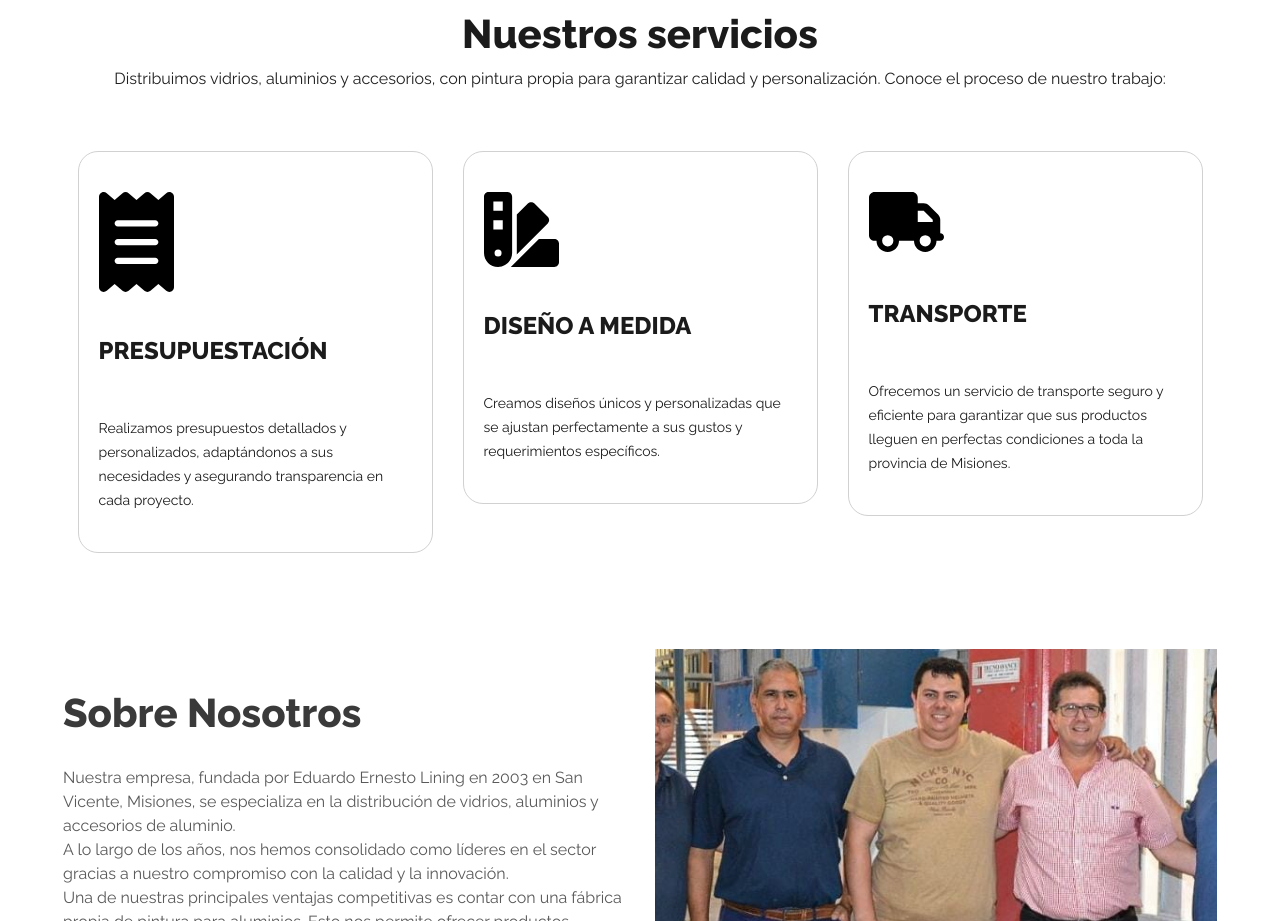
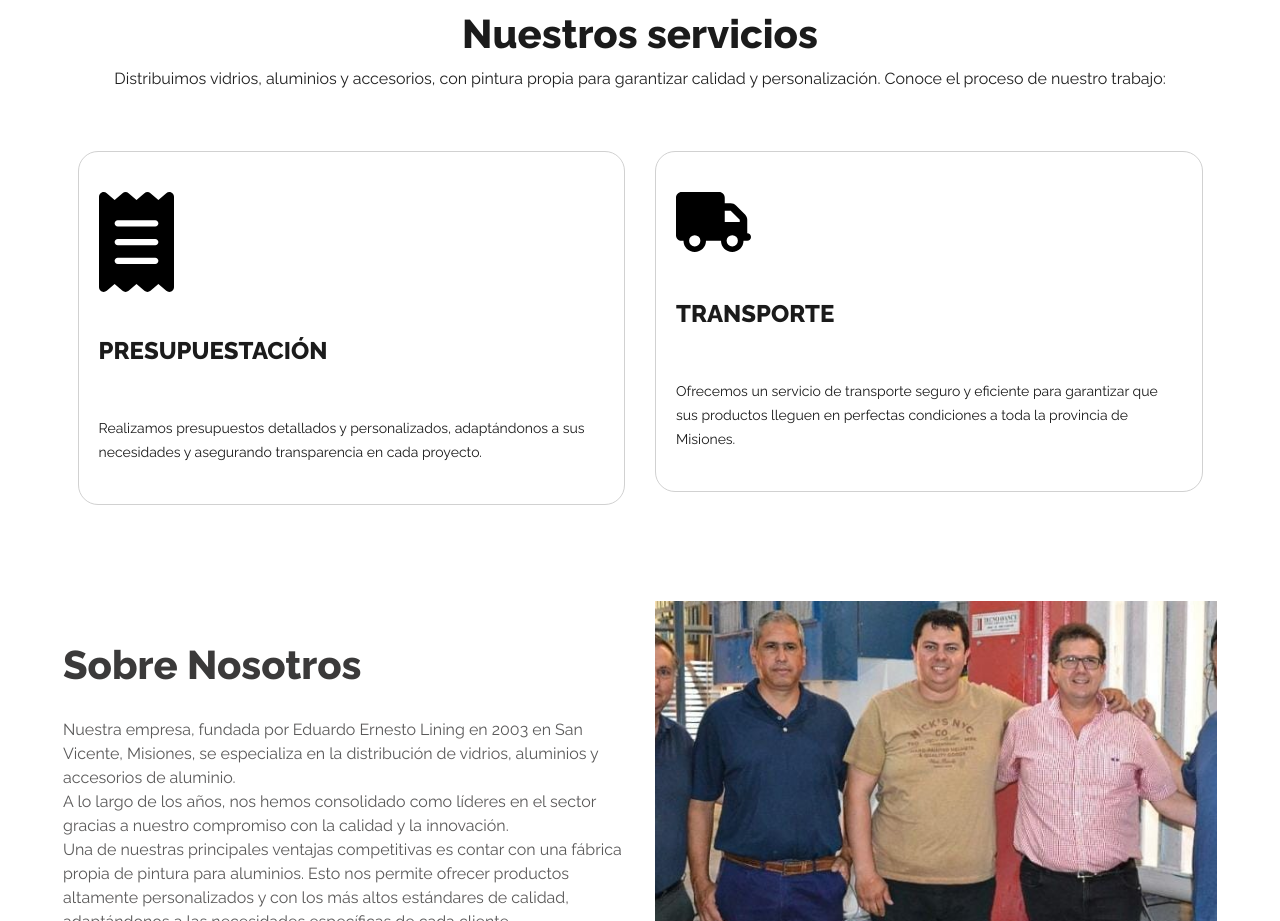
Before and after one commit to JuacCrack/Lining, a plain HTML site: page index.html in a window 1280 px wide. Shown: the part 880-1801 px from the top of the page. Drawn offline with nearby package versions, Linux system fonts and the light colour scheme.

Commit message:
delete service diseño a medida

```diff
--- a/index.html
+++ b/index.html
@@ -102,7 +102,7 @@
 
     <main>
       <!-- banner section start -->
-      <section style="height: 100vh">
+      <section style="height: 100vh" id="home">
         <figure style="height: 100%; width: 100%; position: relative">
           <img src="images/bg.webp" alt="" id="mainBg" />
         </figure>
@@ -153,7 +153,7 @@
           </div>
           <div class="services_section_2">
             <div class="row">
-              <div class="col-lg-4 col-sm-6">
+              <div class="col-lg-6 col-sm-6">
                 <article class="box_main">
                   <figure class="service_img">
                     <svg
@@ -174,7 +174,7 @@
                   <!-- <div class="readmore_bt"><a href="#">Read More</a></div> -->
                 </article>
               </div>
-              <div class="col-lg-4 col-sm-6">
+              <!-- <div class="col-lg-4 col-sm-6">
                 <article class="box_main">
                   <figure class="service_img">
                     <svg
@@ -191,10 +191,10 @@
                     Creamos diseños únicos y personalizadas que se ajustan
                     perfectamente a sus gustos y requerimientos específicos.
                   </p>
-                  <!-- <div class="readmore_bt"><a href="#">Read More</a></div> -->
+                  <div class="readmore_bt"><a href="#">Read More</a></div>
                 </article>
-              </div>
-              <div class="col-lg-4 col-sm-6">
+              </div> -->
+              <div class="col-lg-6 col-sm-6">
                 <article class="box_main">
                   <figure class="service_img">
                     <svg
```
